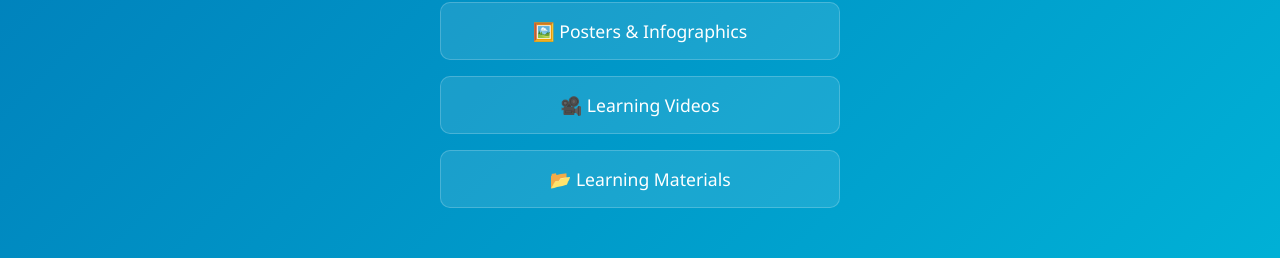
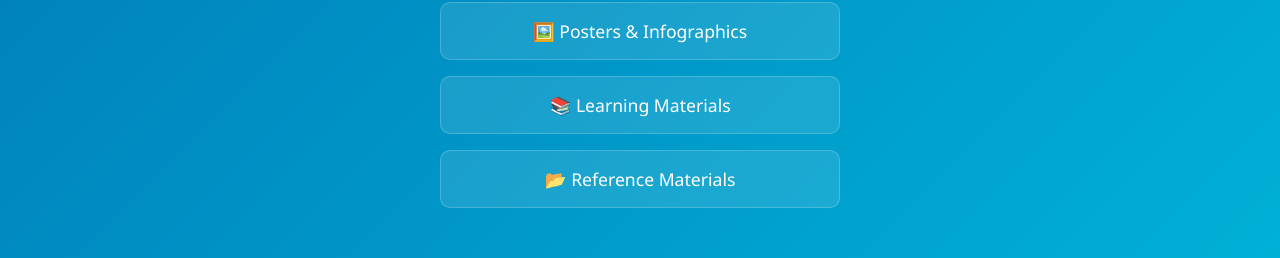
Before and after one commit to fahimhamdan/SMART, a plain HTML site: page index.html in a window 1280 px wide. Shown: the part 418-676 px from the top of the page. Drawn offline with Linux system fonts and the light colour scheme.

Commit message:
Update index.html

```diff
--- a/index.html
+++ b/index.html
@@ -98,8 +98,8 @@
     <div class="links">
       <a class="link-card" href="https://bit.ly/HKL_PathLab_Directory" target="_blank">🔬 Pathology Test Directory</a>
       <a class="link-card" href="https://example.com/posters" target="_blank">🖼️ Posters & Infographics</a>
-      <a class="link-card" href="https://example.com/videos" target="_blank">🎥 Learning Videos</a>
-      <a class="link-card" href="https://example.com/resources" target="_blank">📂 Learning Materials</a>
+      <a class="link-card" href="https://example.com/videos" target="_blank">📚 Learning Materials</a>
+      <a class="link-card" href="https://example.com/resources" target="_blank">📂 Reference Materials</a>
     </div>
   </main>
   <footer>
```
